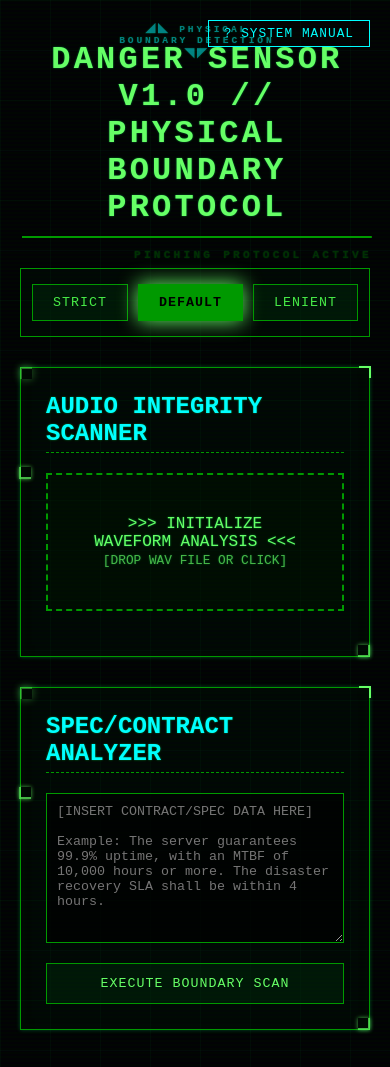
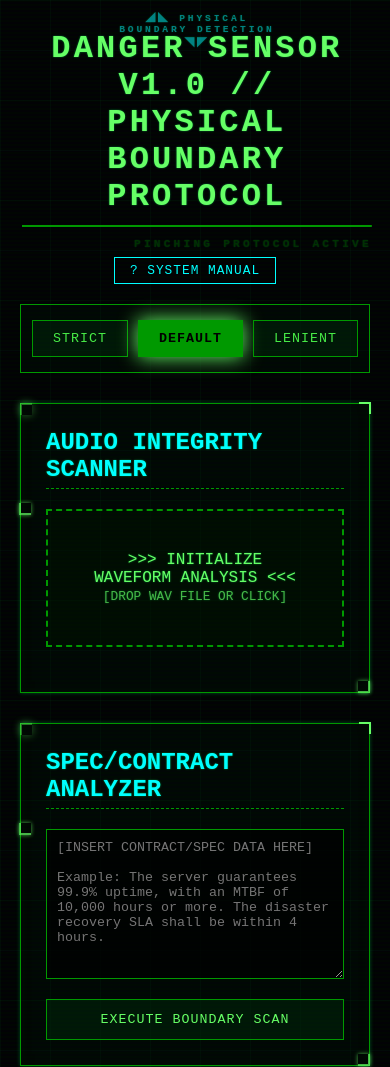
Before and after one commit to DIMProductions/danger-sensor, a plain HTML site: page index.html in a window 390 px wide. Shown: the top 1067 px of the page. Drawn offline with Linux system fonts and the light colour scheme.

Commit message:
Add files via upload

```diff
--- a/index.html
+++ b/index.html
@@ -536,10 +536,22 @@
     .tag.cut { border-color: var(--danger-red); color: var(--danger-red); }
     .tag.hold { border-color: var(--warn-orange); color: var(--warn-orange); }
     .tag.pass { border-color: var(--text-bright); color: var(--text-bright); }
+
+    @media (max-width: 768px) {
+        #manualBtn {
+            position: static;
+            display: block;
+            margin: 0 auto 20px auto;
+            width: fit-content;
+        }
+
+        h1 {
+            margin-top: 10px;
+        }
+    }
 </style>
 </head>
 <body>
-
 <h1>Danger Sensor v1.0 // Physical Boundary Protocol</h1>
 <button id="manualBtn">? SYSTEM MANUAL</button>
 <div class="preset-bar">
@@ -606,12 +618,12 @@
                 <li><strong>LENIENT:</strong> For Demos/Roughs. Prevents only fatal errors.</li>
             </ul>
         </div>
-
         <div style="text-align:center; font-size:0.8em; color:#666; margin-top:20px;">
             DANGER SENSOR v1.0 // THREE-PILLAR PROTOCOL
         </div>
     </div>
 </div>
+
 <div class="footer-info">
     DANGER SENSOR v1.0 | Three-Pillar Protocol: Pinching・Boundary Temporal Asymmetry・Readout<br>
     Logs: Browser LocalStorage (export via Console: `dangerSensor.exportLogs()`)
```
